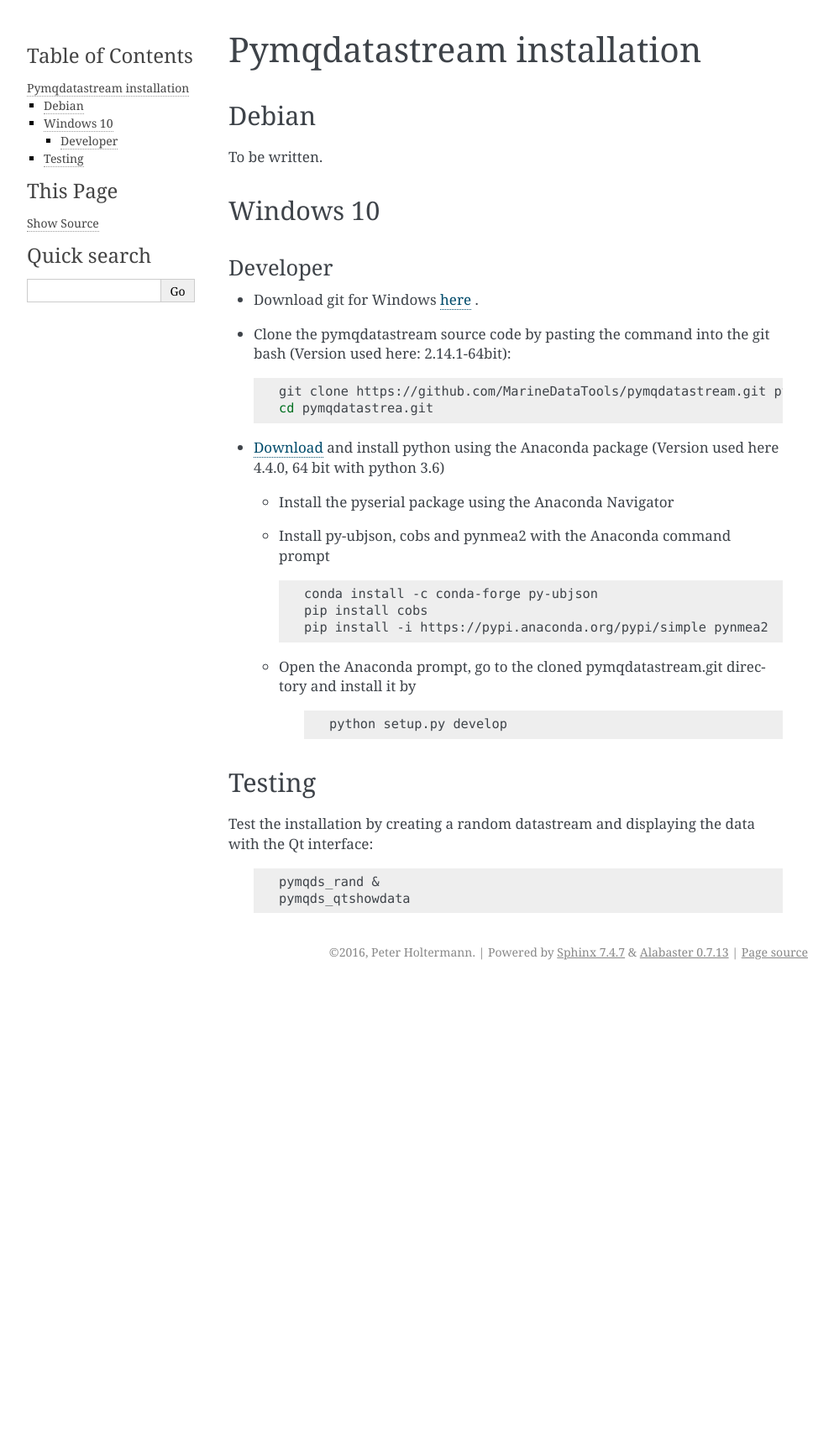
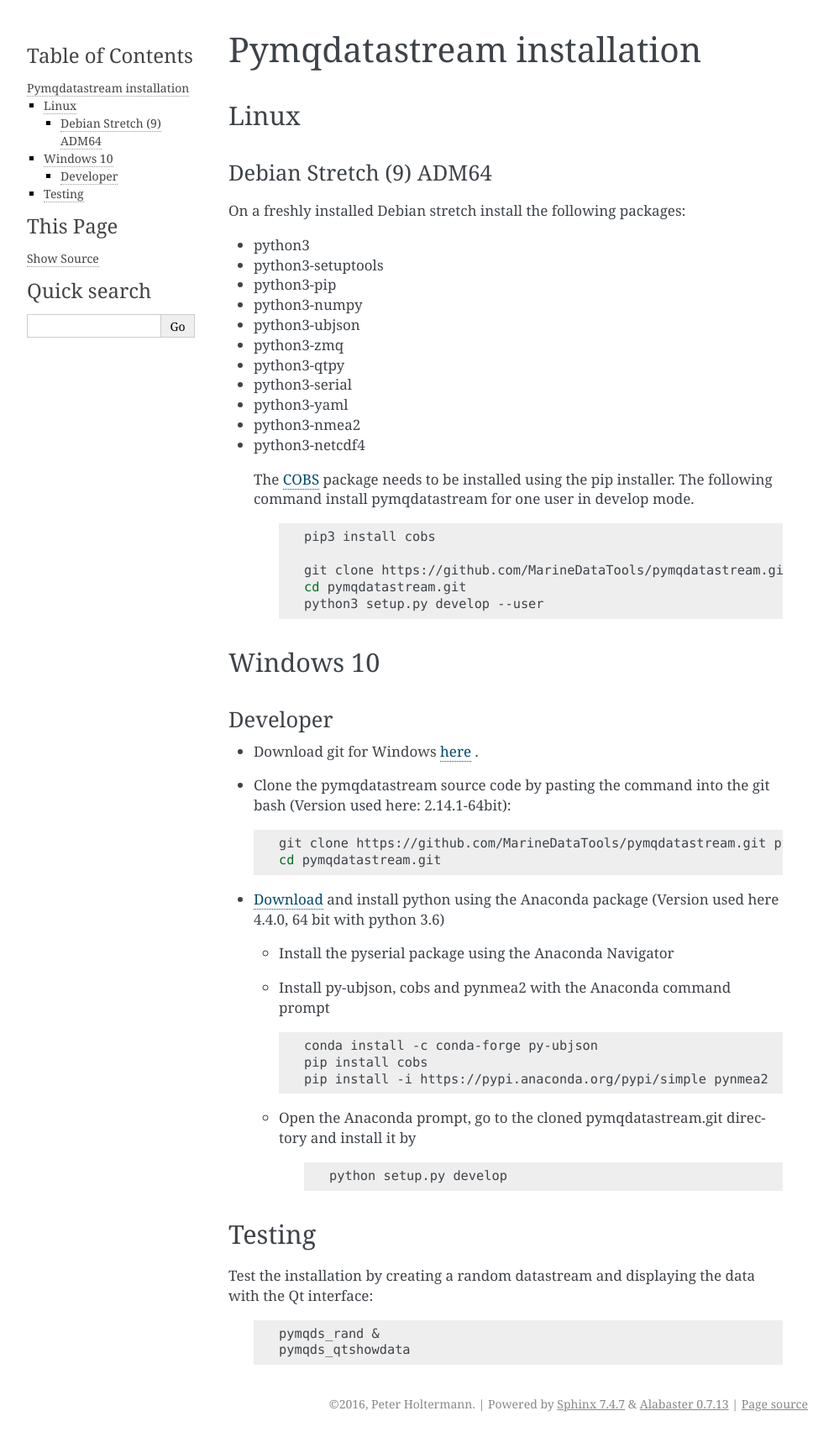
Before and after one commit to MarineDataTools/pymqdatastream, a Sphinx documentation site: the page built from pymqdatastream/doc/installation.rst, in a window 1280 px wide. Shown: the whole page at 84% size, without its empty margins (148-1141 px from the left). Built offline with Sphinx 7.4.7, drawn with Linux system fonts in a browser that asks for light colours; before the commit the page ends 1173 px from its top, so only the background shows below that.

Commit message:
Installation instructions for debian

```diff
--- a/pymqdatastream/doc/installation.rst
+++ b/pymqdatastream/doc/installation.rst
@@ -2,10 +2,39 @@
 ===========================
 
 
-Debian
-------
+Linux
+-----
 
-To be written.
+
+Debian Stretch (9) ADM64
+________________________
+
+On a freshly installed Debian stretch install the following packages:
+
+* python3
+* python3-setuptools
+* python3-pip
+* python3-numpy
+* python3-ubjson
+* python3-zmq
+* python3-qtpy
+* python3-serial
+* python3-yaml
+* python3-nmea2
+* python3-netcdf4
+
+ The `COBS <https://pypi.python.org/pypi/cobs/>`_ package needs to be
+ installed using the pip installer. The following command install
+ pymqdatastream for one user in develop mode.
+
+  .. code:: bash
+
+     pip3 install cobs
+
+     git clone https://github.com/MarineDataTools/pymqdatastream.git pymqdatastream.git
+     cd pymqdatastream.git
+     python3 setup.py develop --user
+
 
 Windows 10
 ----------
@@ -20,7 +49,7 @@
   .. code:: bash
 
      git clone https://github.com/MarineDataTools/pymqdatastream.git pymqdatastream.git
-     cd pymqdatastrea.git
+     cd pymqdatastream.git
 
 
 
```
